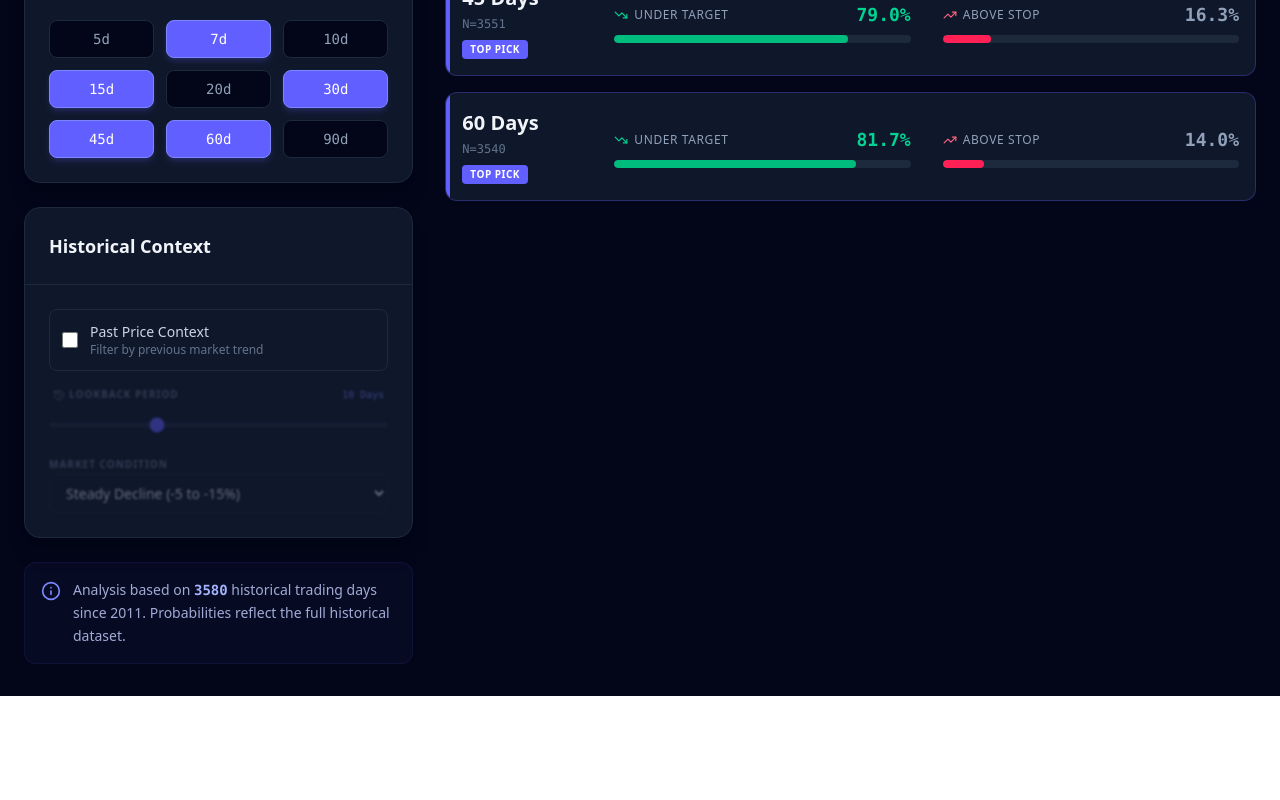
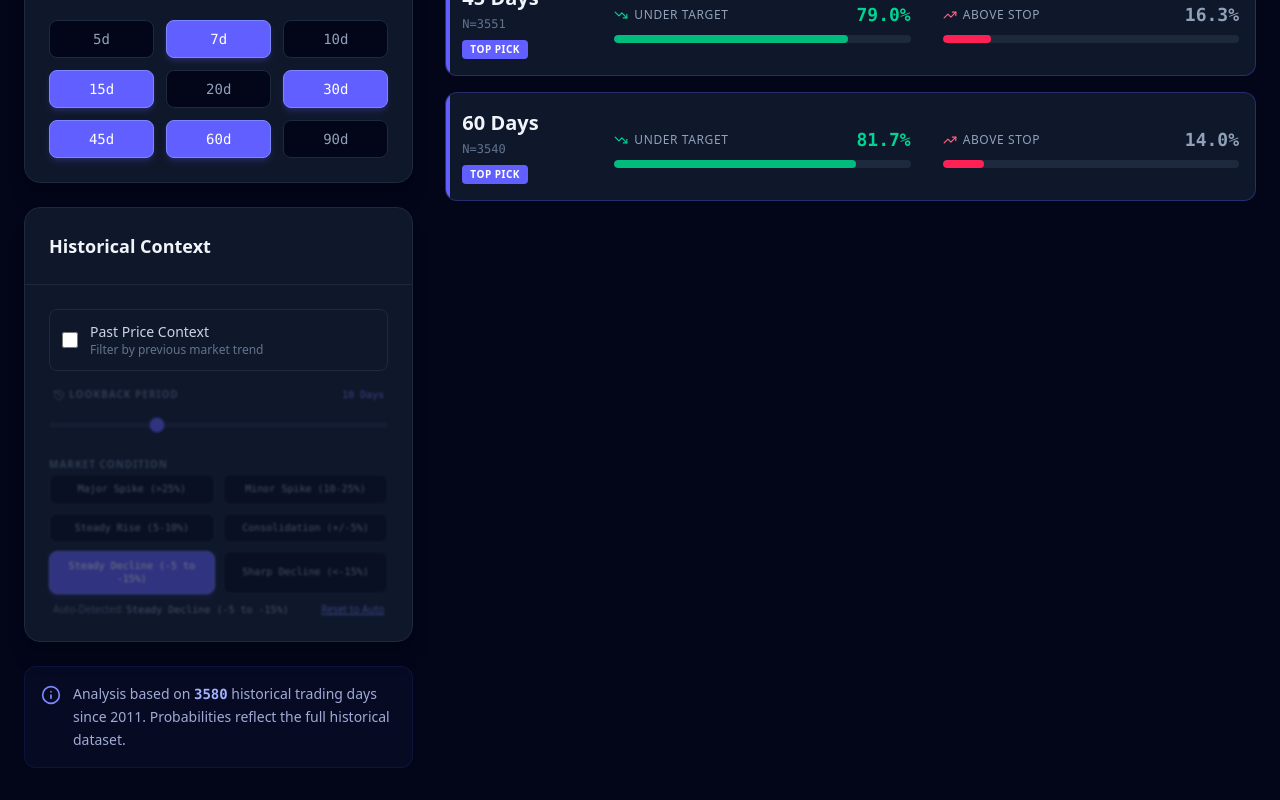
Before and after one commit to spcaniglia/uvxy-calculator, a React (Vite) app: page / in a window 1280 px wide. Shown: the part 556-1356 px from the top of the page. Before the commit the page ends 1252 px from the top, so only its background shows below. Built offline with nearby package versions, Linux system fonts and the light colour scheme.

Commit message:
multiple context choices

```diff
--- a/src/App.tsx
+++ b/src/App.tsx
@@ -21,8 +21,8 @@ function App() {
   const [lookbackDays, setLookbackDays] = useState(10);
   const [useVxFutures] = useState(false);
 
-  // Allow user to override context
-  const [selectedContext, setSelectedContext] = useState<ContextCategory | null>(null);
+  // Allow user to override context (Multi-select)
+  const [selectedContexts, setSelectedContexts] = useState<ContextCategory[]>([]);
 
   // Horizon Selection
   const availableHorizons = [5, 7, 10, 15, 20, 30, 45, 60, 90];
@@ -33,6 +33,14 @@ function App() {
       prev.includes(days)
         ? prev.filter(h => h !== days)
         : [...prev, days].sort((a, b) => a - b)
+    );
+  };
+
+  const toggleContext = (ctx: ContextCategory) => {
+    setSelectedContexts(prev =>
+      prev.includes(ctx)
+        ? prev.filter(c => c !== ctx)
+        : [...prev, ctx]
     );
   };
 
@@ -83,24 +91,41 @@ function App() {
   // Sync selected context with detected context when it changes
   useEffect(() => {
     if (detectedContext) {
-      setSelectedContext(detectedContext);
+      setSelectedContexts([detectedContext]);
     }
   }, [detectedContext]);
 
-  // Calculate Results
-  const results: AnalysisResult[] = useMemo(() => {
+  // Calculate Results Grouped by Context
+  const resultsGroups = useMemo(() => {
     if (data.length === 0 || currentPrice <= 0) return [];
 
-    const activeContext = selectedContext || detectedContext;
-    const filterConfig = useContext && activeContext ? {
-      lookbackDays,
-      currentContextCategory: activeContext
-    } : undefined;
+    // If context filtering is OFF, show one group "All History"
+    if (!useContext) {
+      const rows = selectedHorizons.map(days =>
+        calculateProbabilities(data, currentPrice, targetPrice, stopPrice, days, undefined)
+      );
+      return [{ title: "All Historical Data", rows }];
+    }
 
-    return selectedHorizons.map(days =>
-      calculateProbabilities(data, currentPrice, targetPrice, stopPrice, days, filterConfig)
-    );
-  }, [data, currentPrice, targetPrice, stopPrice, useContext, lookbackDays, selectedContext, detectedContext, selectedHorizons]);
+    // If context filtering is ON, iterate through each active context
+    // Default to detectedContext if selection is empty, or just empty if nothing detected
+    const contextsToProcess = selectedContexts.length > 0
+      ? selectedContexts
+      : (detectedContext ? [detectedContext] : []);
+
+    if (contextsToProcess.length === 0) return [];
+
+    return contextsToProcess.map(ctx => {
+      const rows = selectedHorizons.map(days =>
+        calculateProbabilities(data, currentPrice, targetPrice, stopPrice, days, {
+          lookbackDays,
+          allowedContexts: [ctx] // Filter strictly for this context
+        })
+      );
+      return { title: ctx, rows };
+    });
+
+  }, [data, currentPrice, targetPrice, stopPrice, useContext, lookbackDays, selectedContexts, detectedContext, selectedHorizons]);
 
   if (loading) return <div className="min-h-screen bg-slate-950 flex items-center justify-center text-slate-400 font-mono">Loading Market Data...</div>;
   if (error) return <div className="min-h-screen bg-slate-950 flex items-center justify-center text-rose-500 font-mono">{error}</div>;
@@ -257,18 +282,26 @@ function App() {
                   </div>
                   <div className="space-y-2">
                     <label className="text-[10px] font-bold text-slate-500 uppercase tracking-widest">Market Condition</label>
-                    <select
-                      value={selectedContext || ''}
-                      onChange={(e) => setSelectedContext(e.target.value as ContextCategory)}
-                      className="w-full px-3 py-2 bg-slate-900 border border-slate-800 rounded-lg text-sm text-slate-200 focus:ring-2 focus:ring-indigo-500/50 focus:border-indigo-500/50 outline-none"
-                    >
-                      <option value="" disabled>Select Context</option>
-                      {contextCategories.map(cat => <option key={cat} value={cat}>{cat}</option>)}
-                    </select>
-                    {detectedContext && detectedContext !== selectedContext && (
-                      <div className="flex justify-between items-center px-1">
-                        <span className="text-[10px] text-slate-500">Auto-Detected: <span className="text-slate-400">{detectedContext}</span></span>
-                        <button onClick={() => setSelectedContext(detectedContext)} className="text-[10px] text-indigo-400 hover:text-indigo-300 underline">Reset</button>
+                    <div className="grid grid-cols-2 gap-2">
+                      {contextCategories.map(cat => (
+                        <button
+                          key={cat}
+                          onClick={() => toggleContext(cat)}
+                          className={clsx(
+                            "py-2 px-2 rounded-lg text-[10px] font-mono font-medium border transition-all text-center leading-tight",
+                            selectedContexts.includes(cat)
+                              ? "bg-indigo-500 text-white border-indigo-400 shadow-md shadow-indigo-500/20"
+                              : "bg-slate-950 text-slate-400 border-slate-800 hover:border-slate-600 hover:text-slate-300"
+                          )}
+                        >
+                          {cat}
+                        </button>
+                      ))}
+                    </div>
+                    {detectedContext && (
+                      <div className="flex justify-between items-center px-1 mt-2">
+                        <span className="text-[10px] text-slate-500">Auto-Detected: <span className="text-slate-400 font-mono">{detectedContext}</span></span>
+                        <button onClick={() => setSelectedContexts([detectedContext])} className="text-[10px] text-indigo-400 hover:text-indigo-300 underline">Reset to Auto</button>
                       </div>
                     )}
                   </div>
@@ -280,7 +313,7 @@ function App() {
               <Info className="w-5 h-5 text-indigo-400 flex-shrink-0 mt-0.5" />
               <p className="text-sm text-indigo-200/80 leading-relaxed">
                 Analysis based on <span className="font-mono text-indigo-300 font-semibold">{data.length}</span> historical trading days since 2011.
-                {useContext ? ` Filtering for days matching "${selectedContext || detectedContext}".` : " Probabilities reflect the full historical dataset."}
+                {useContext ? ` Filtering for days matching selected contexts.` : " Probabilities reflect the full historical dataset."}
               </p>
             </div>
           </div>
@@ -293,9 +326,21 @@ function App() {
                 <span className="px-3 py-1 rounded-full bg-rose-500/10 text-rose-400 text-xs font-medium border border-rose-500/20 whitespace-nowrap">Above Stop</span>
               </div>
             </div>
-            <div className="flex flex-col gap-4">
-              {results.map((result) => (
-                <ProbabilityCard key={result.horizon} result={result} />
+
+            <div className="flex flex-col gap-8">
+              {resultsGroups.map((group, index) => (
+                <div key={index} className="space-y-3">
+                  {useContext && (
+                    <h3 className="text-sm font-bold text-indigo-400 uppercase tracking-widest px-1 border-b border-indigo-500/20 pb-2">
+                      {group.title}
+                    </h3>
+                  )}
+                  <div className="flex flex-col gap-4">
+                    {group.rows.map((result) => (
+                      <ProbabilityCard key={result.horizon} result={result} />
+                    ))}
+                  </div>
+                </div>
               ))}
             </div>
           </div>
--- a/src/utils/analyze.ts
+++ b/src/utils/analyze.ts
@@ -118,7 +118,7 @@ export const calculateProbabilities = (
   horizonDays: number,
   filterConfig?: {
     lookbackDays: number;
-    currentContextCategory: ContextCategory;
+    allowedContexts: ContextCategory[];
   }
 ): AnalysisResult => {
   if (data.length === 0) return { horizon: horizonDays, winRate: 0, lossRate: 0, sampleSize: 0 };
@@ -157,7 +157,7 @@ export const calculateProbabilities = (
       const pastReturn = (entryPrice - lookbackPrice) / lookbackPrice;
       const historicalCategory = getContextCategory(pastReturn);
 
-      if (historicalCategory !== filterConfig.currentContextCategory) {
+      if (!filterConfig.allowedContexts.includes(historicalCategory)) {
         continue;
       }
     }
@@ -190,6 +190,6 @@ export const calculateProbabilities = (
     winRate: totalSamples > 0 ? wins / totalSamples : 0,
     lossRate: totalSamples > 0 ? losses / totalSamples : 0,
     sampleSize: totalSamples,
-    contextCategory: filterConfig?.currentContextCategory
+    contextCategory: filterConfig && filterConfig.allowedContexts.length === 1 ? filterConfig.allowedContexts[0] : undefined
   };
 };
```
